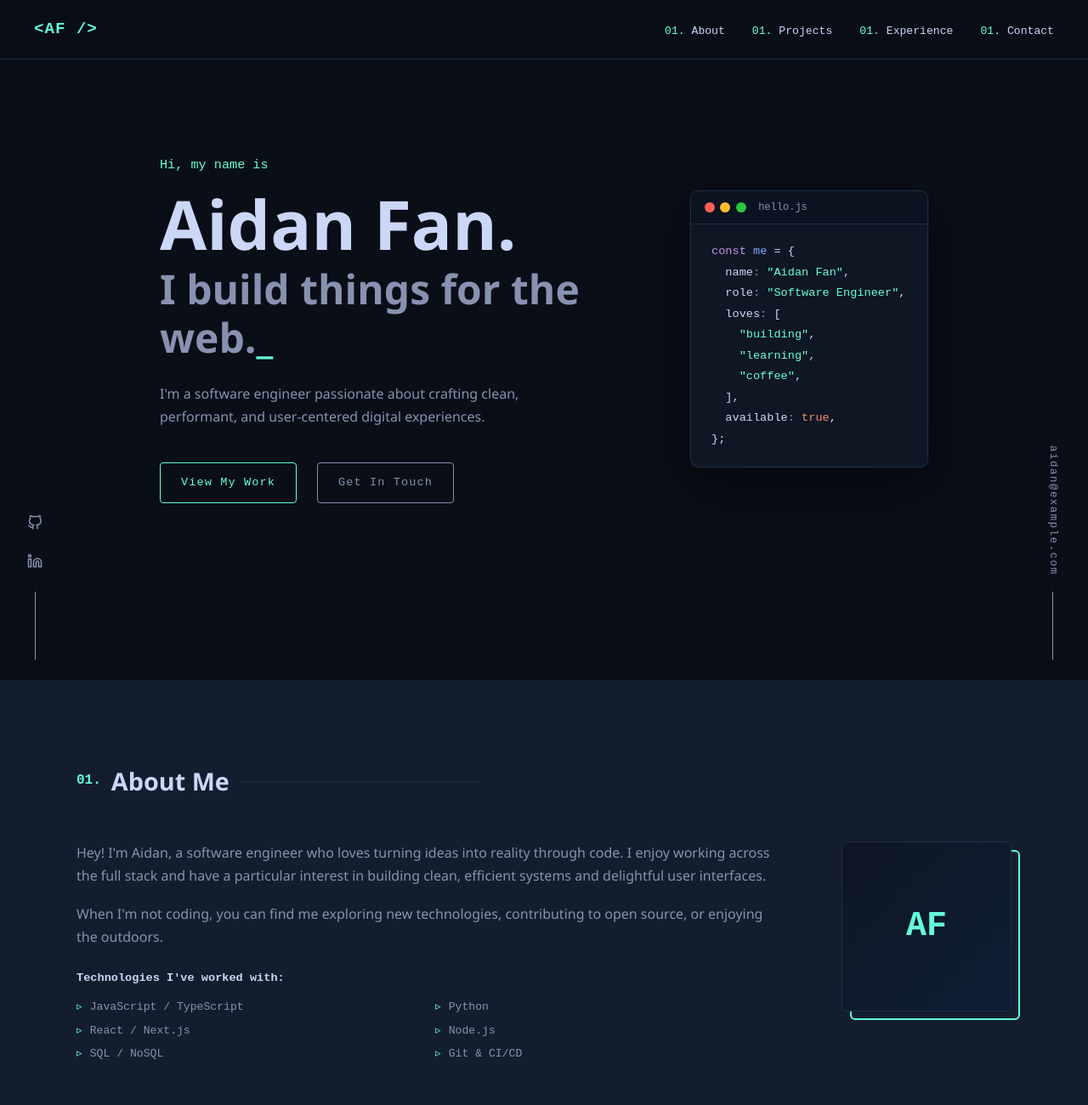
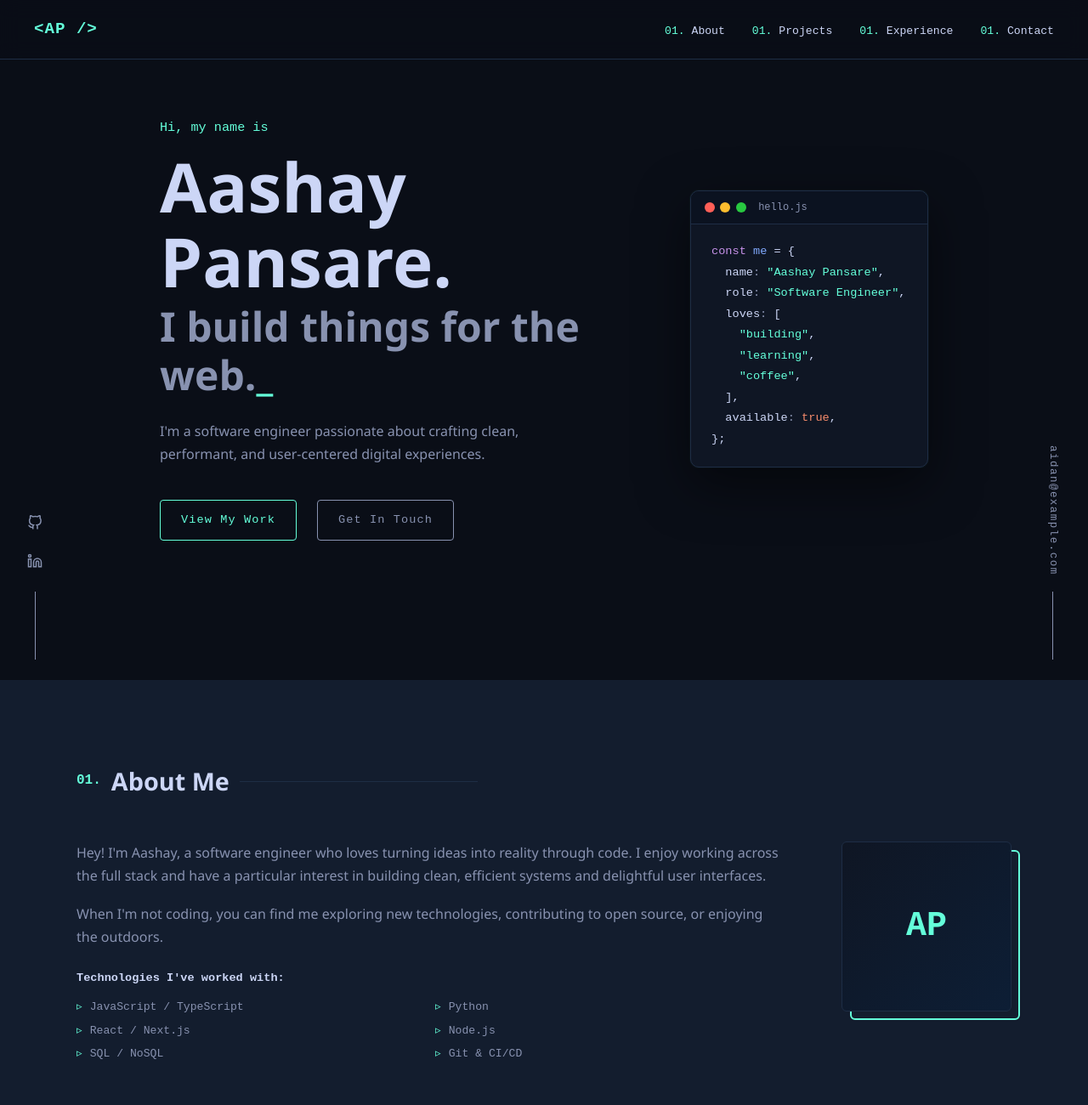
Before and after one commit to aidanfan7/aidanfan, a plain HTML site: page index.html in a window 1280 px wide. Shown: the top 1300 px of the page at 85% size. Drawn offline with Linux system fonts and the light colour scheme.

Commit message:
aashay test

```diff
--- a/index.html
+++ b/index.html
@@ -3,14 +3,14 @@
 <head>
   <meta charset="UTF-8" />
   <meta name="viewport" content="width=device-width, initial-scale=1.0" />
-  <title>Aidan Fan</title>
+  <title>Aashay Pansare</title>
   <link rel="stylesheet" href="style.css" />
 </head>
 <body>
 
   <!-- NAV -->
   <nav id="navbar">
-    <div class="nav-logo">&lt;AF /&gt;</div>
+    <div class="nav-logo">&lt;AP /&gt;</div>
     <ul class="nav-links">
       <li><a href="#about">About</a></li>
       <li><a href="#projects">Projects</a></li>
@@ -26,7 +26,7 @@
   <section id="hero">
     <div class="hero-content">
       <p class="hero-greeting">Hi, my name is</p>
-      <h1 class="hero-name">Aidan Fan.</h1>
+      <h1 class="hero-name">Aashay Pansare.</h1>
       <h2 class="hero-subtitle">I build things for the web.<span class="cursor">_</span></h2>
       <p class="hero-desc">
         I'm a software engineer passionate about crafting clean, performant, and
@@ -46,7 +46,7 @@
           <span class="code-filename">hello.js</span>
         </div>
         <pre><code><span class="kw">const</span> <span class="fn">me</span> = {
-  name<span class="op">:</span> <span class="str">"Aidan Fan"</span>,
+  name<span class="op">:</span> <span class="str">"Aashay Pansare"</span>,
   role<span class="op">:</span> <span class="str">"Software Engineer"</span>,
   loves<span class="op">:</span> [
     <span class="str">"building"</span>,
@@ -67,7 +67,7 @@
       <div class="about-grid">
         <div class="about-text">
           <p>
-            Hey! I'm Aidan, a software engineer who loves turning ideas into
+            Hey! I'm Aashay, a software engineer who loves turning ideas into
             reality through code. I enjoy working across the full stack and
             have a particular interest in building clean, efficient systems
             and delightful user interfaces.
@@ -91,7 +91,7 @@
         <div class="about-photo">
           <div class="photo-wrapper">
             <div class="photo-placeholder">
-              <span>AF</span>
+              <span>AP</span>
             </div>
           </div>
         </div>
@@ -291,7 +291,7 @@
 
   <!-- FOOTER -->
   <footer>
-    <p>Designed & Built by <span class="accent">Aidan Fan</span></p>
+    <p>Designed & Built by <span class="accent">Aashay Pansare</span></p>
   </footer>
 
   <!-- SIDE ELEMENTS -->
```
